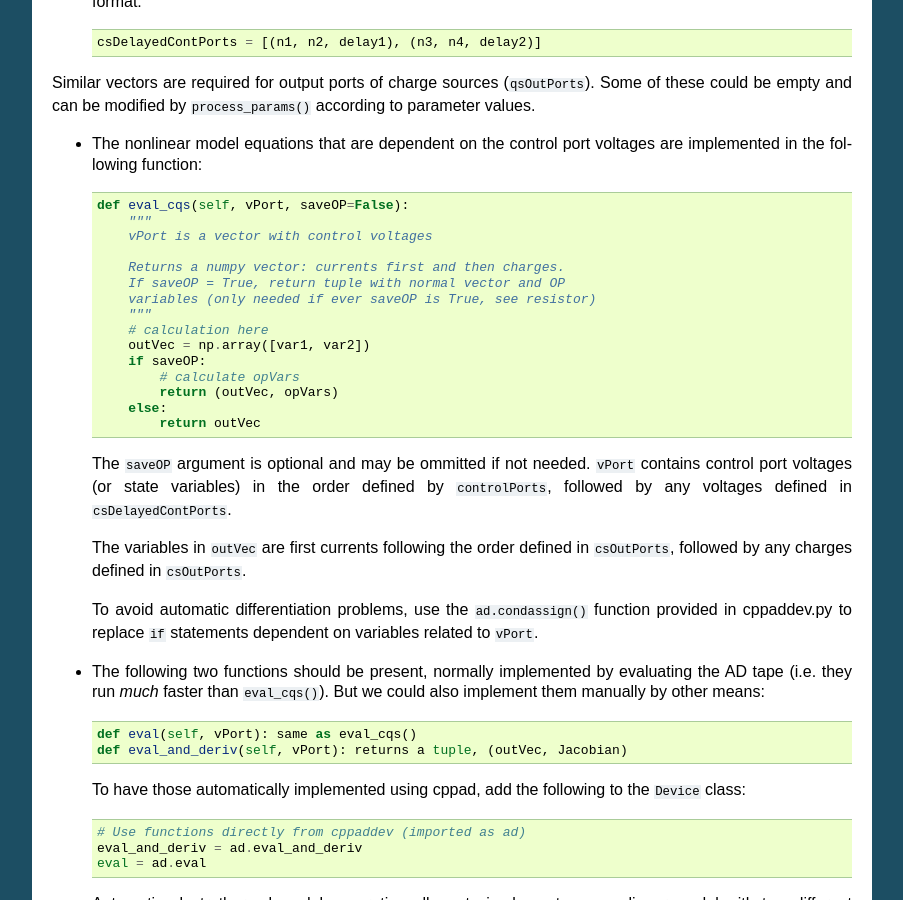
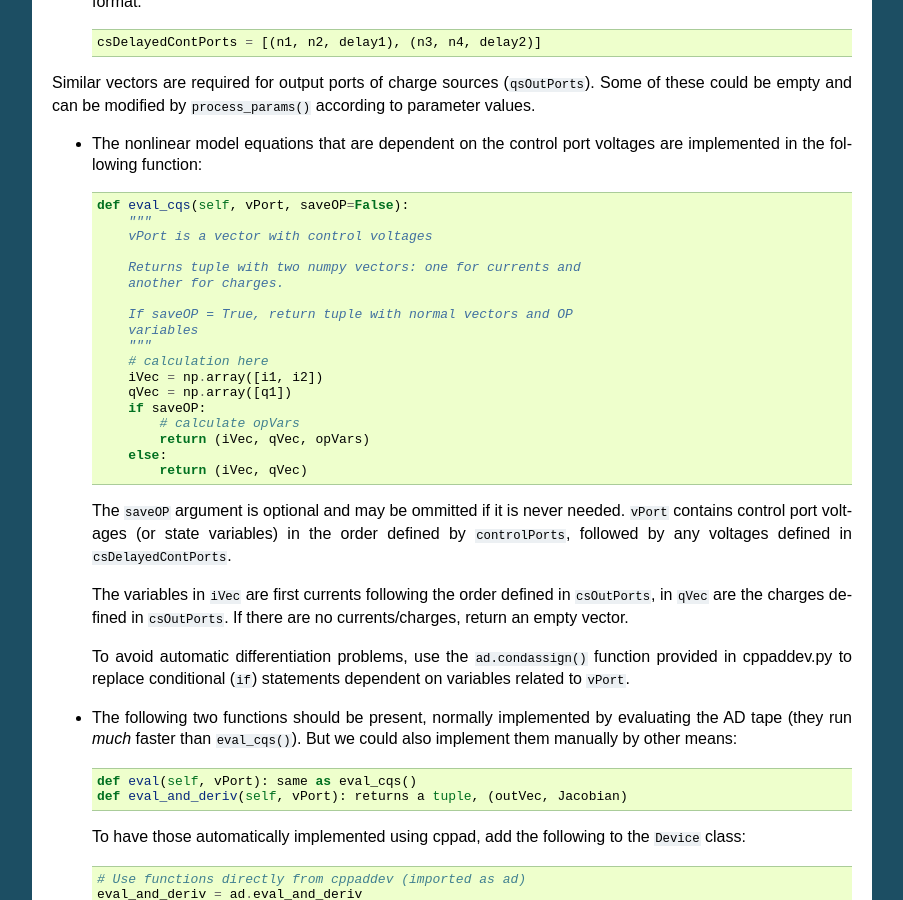
Before and after one commit to cechrist/cardoon, a Sphinx documentation site: the page built from doc/adding_devices.rst, in a window 1280 px wide and 900 px high, scrolled down 5299 px. Shown: the whole window, without its empty margins (198-1101 px from the left). Built offline with Sphinx 7.4.7, drawn with Linux system fonts in a browser that asks for light colours; formulas are drawn with MathJax 3.

Commit message:
Separated (again) current and charges in eval_cqs()

```diff
--- a/doc/adding_devices.rst
+++ b/doc/adding_devices.rst
@@ -348,33 +348,38 @@ Similar vectors are required for output ports of charge sources
           """
           vPort is a vector with control voltages
 
-          Returns a numpy vector: currents first and then charges.
-          If saveOP = True, return tuple with normal vector and OP
-          variables (only needed if ever saveOP is True, see resistor)
+          Returns tuple with two numpy vectors: one for currents and
+          another for charges.
+
+          If saveOP = True, return tuple with normal vectors and OP
+          variables
           """
           # calculation here
-          outVec = np.array([var1, var2])
+          iVec = np.array([i1, i2])
+	  qVec = np.array([q1])
           if saveOP:
               # calculate opVars
-              return (outVec, opVars)
+              return (iVec, qVec, opVars)
           else:
-              return outVec
+              return (iVec, qVec)
 
-  The ``saveOP`` argument is optional and may be ommitted if not
-  needed. ``vPort`` contains control port voltages (or state
+  The ``saveOP`` argument is optional and may be ommitted if it is
+  never needed. ``vPort`` contains control port voltages (or state
   variables) in the order defined by ``controlPorts``, followed by any
   voltages defined in ``csDelayedContPorts``.
 
-  The variables in ``outVec`` are first currents following the order
-  defined in ``csOutPorts``, followed by any charges defined in
-  ``csOutPorts``.
+  The variables in ``iVec`` are first currents following the order
+  defined in ``csOutPorts``, in ``qVec`` are the charges defined in
+  ``csOutPorts``. If there are no currents/charges, return an empty
+  vector.
 
   To avoid automatic differentiation problems, use the
   ``ad.condassign()`` function provided in cppaddev.py to replace
-  ``if`` statements dependent on variables related to ``vPort``.
+  conditional (``if``) statements dependent on variables related to
+  ``vPort``.
 
 * The following two functions should be present, normally implemented
-  by evaluating the AD tape (i.e. they run *much* faster than
+  by evaluating the AD tape (they run *much* faster than
   ``eval_cqs()``). But we could also implement them manually by other
   means::
 
```
Also changed, not shown: 12 other files.
